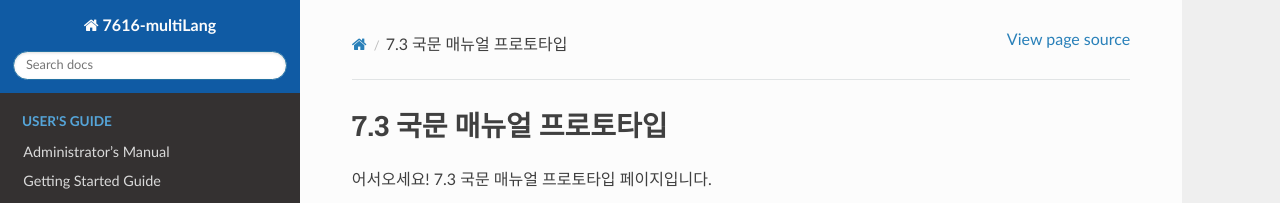
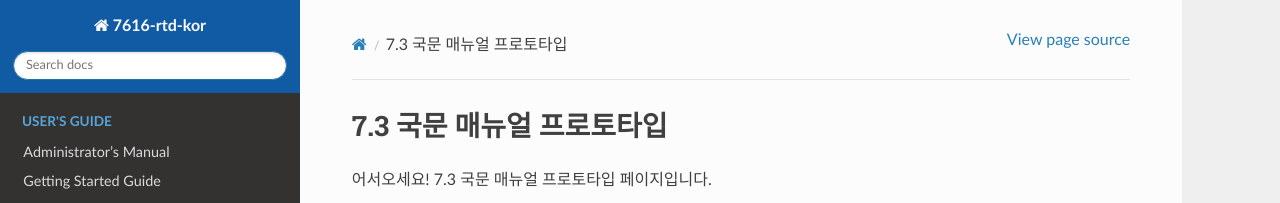
Before and after one commit to Soyoon-Choi/7616-rtd-kor, a Sphinx documentation site: the page built from docs/source/index.rst, in a window 1280 px wide. Shown: the top 203 px of the page. Built offline with Sphinx 7.4.7 and the Read the Docs theme 2.0.0, drawn with Linux system fonts in a browser that asks for light colours; pages that are not in the unit, such as notebooks, are missing from menus.

Commit message:
Update conf.py

```diff
--- a/docs/source/conf.py
+++ b/docs/source/conf.py
@@ -10,14 +10,14 @@
 # add these directories to sys.path here. If the directory is relative to the
 # documentation root, use os.path.abspath to make it absolute, like shown here.
 #
-import os
+# import os
 # import sys
 # sys.path.insert(0, os.path.abspath('.'))
 
 
 # -- Project information -----------------------------------------------------
 
-project = '7616-multiLang'
+project = '7616-rtd-kor'
 copyright = '2024, Soyoon Choi'
 author = 'Soyoon Choi'
 
```
